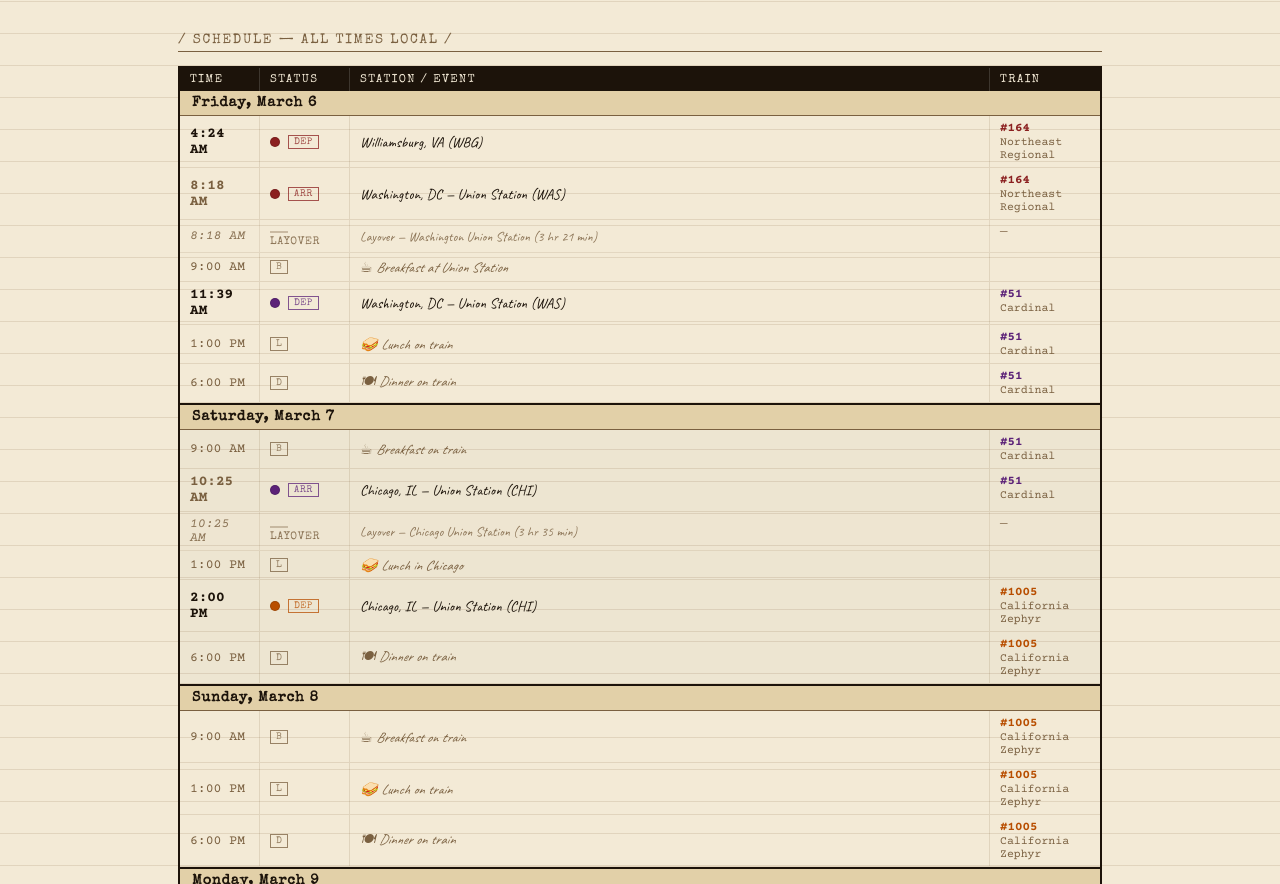
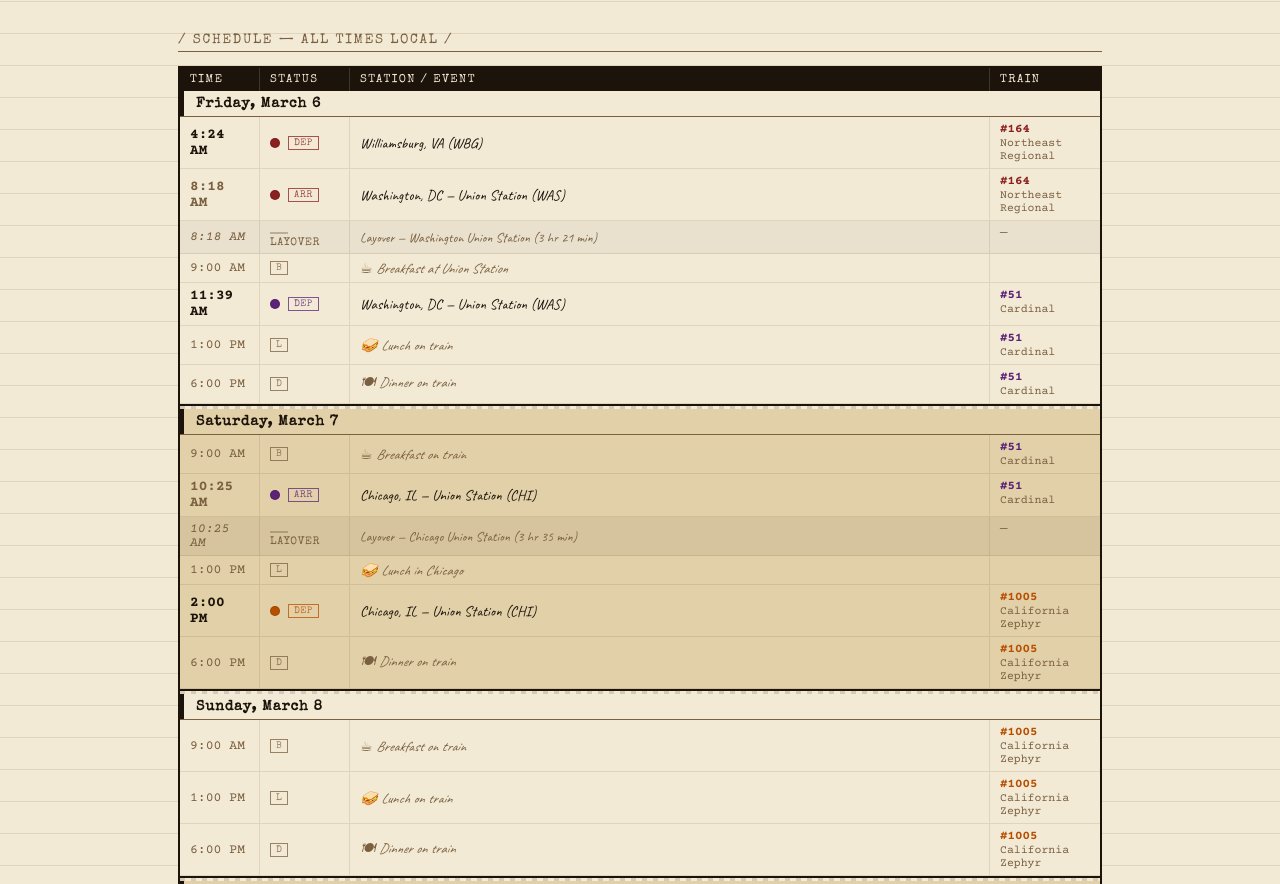
Before and after one commit to noliaphyta/train-trip, a plain HTML site: page index.html in a window 1280 px wide. Shown: the part 574-1458 px from the top of the page. Drawn offline with nearby package versions, Linux system fonts and the light colour scheme.

Commit message:
Update index.html
added days to schedule

```diff
--- a/index.html
+++ b/index.html
@@ -176,20 +176,19 @@
     .tt-date-band {
       display: grid;
       grid-template-columns: 80px 90px 1fr 110px;
-      background: var(--paper-dark);
-      border-top: 2px solid var(--ink);
       border-bottom: 1px solid var(--ink-faint);
       font-family: 'Special Elite', monospace;
       font-size: 0.88rem;
       font-weight: bold;
       color: var(--ink);
+      /* inherits bg from surrounding day group via JS-set inline style */
     }
     .tt-date-band .date-cell {
       grid-column: 1 / -1;
-      padding: 5px 12px;
+      padding: 6px 12px 5px;
       letter-spacing: 0.06em;
+      border-left: 4px solid var(--ink);
     }
-    .tt-date-band:first-of-type { border-top: none; }
 
     /* Individual row */
     .tt-row {
@@ -206,10 +205,8 @@
     /* Row types */
     .tt-row.type-depart .tt-time { font-family: 'Courier Prime', monospace; font-weight: 700; font-size: 0.9rem; }
     .tt-row.type-arrive .tt-time { font-family: 'Courier Prime', monospace; font-weight: 700; font-size: 0.9rem; color: var(--ink-faint); }
-    .tt-row.type-layover { background: var(--paper-darker, var(--paper-dark)); opacity: 0.85; }
     .tt-row.type-layover .tt-time { font-family: 'Courier Prime', monospace; font-size: 0.82rem; color: var(--ink-faint); font-style: italic; }
     .tt-row.type-meal .tt-time { font-family: 'Courier Prime', monospace; font-size: 0.82rem; color: var(--ink-faint); }
-    .tt-row.type-meal { background: transparent; }
     .tt-row.type-meal .tt-event { color: var(--ink-faint); font-style: italic; font-size: 0.88rem; }
 
     .tt-time { min-width: 0; }
@@ -231,12 +228,41 @@
     .tt-row.type-layover .tt-event { font-size: 0.84rem; color: var(--ink-faint); }
     .layover-line { display: inline-block; height: 2px; background: var(--ink-faint); width: 18px; margin-right: 6px; vertical-align: middle; opacity: 0.4; }
 
-    /* Alternating day shading (light / dark) */
-    .tt-day-odd .tt-row  { background: transparent; }
-    .tt-day-even .tt-row { background: rgba(0,0,0,0.025); }
-    body.dark .tt-day-even .tt-row { background: rgba(255,255,255,0.025); }
-    .tt-day-odd .tt-row:hover,
-    .tt-day-even .tt-row:hover { background: var(--paper-mid); }
+    /* Alternating day backgrounds — clearly distinct */
+    .tt-day-odd  { background: var(--paper); }
+    .tt-day-even { background: var(--paper-dark); }
+    body.dark .tt-day-odd  { background: var(--paper); }
+    body.dark .tt-day-even { background: var(--paper-dark); }
+
+    /* Layover rows inherit the day bg but slightly darker */
+    .tt-day-odd  .tt-row.type-layover { background: rgba(0,0,0,0.045); }
+    .tt-day-even .tt-row.type-layover { background: rgba(0,0,0,0.06); }
+    body.dark .tt-day-odd  .tt-row.type-layover { background: rgba(255,255,255,0.04); }
+    body.dark .tt-day-even .tt-row.type-layover { background: rgba(0,0,0,0.18); }
+
+    .tt-day-odd  .tt-row:hover,
+    .tt-day-even .tt-row:hover { background: var(--paper-mid) !important; }
+
+    /* Day divider row between calendar days */
+    .tt-day-divider {
+      grid-column: 1 / -1;
+      display: grid;
+      grid-template-columns: 80px 90px 1fr 110px;
+      border-top: 2px solid var(--ink);
+      border-bottom: 1px solid var(--ink-faint);
+    }
+    .tt-day-divider-inner {
+      grid-column: 1 / -1;
+      height: 3px;
+      background: repeating-linear-gradient(
+        90deg,
+        var(--ink) 0px,
+        var(--ink) 6px,
+        transparent 6px,
+        transparent 12px
+      );
+      opacity: 0.18;
+    }
 
     /* ── BOTTOM GRID ── */
     .bottom-grid { display:grid; grid-template-columns:1fr 1fr; gap:24px; margin-bottom:28px; }
@@ -623,21 +649,50 @@
   let currentGroup = null;
 
   TT_EVENTS.forEach(ev => {
-    // Date band
+    // New day — insert divider + date band + new group
     if (ev.date !== currentDate) {
       currentDate = ev.date;
       dayIndex++;
+
+      // Thick divider row between days (skip before the very first day)
+      if (dayIndex > 0) {
+        const divider = document.createElement('div');
+        divider.style.cssText = `
+          border-top: 2.5px solid var(--ink);
+          display: grid;
+          grid-template-columns: 80px 90px 1fr 110px;
+        `;
+        const inner = document.createElement('div');
+        inner.style.cssText = `
+          grid-column: 1 / -1;
+          height: 3px;
+          background: repeating-linear-gradient(
+            90deg,
+            var(--ink) 0px, var(--ink) 5px,
+            transparent 5px, transparent 11px
+          );
+          opacity: 0.15;
+        `;
+        divider.appendChild(inner);
+        body.appendChild(divider);
+      }
+
+      // Date band
+      // (now appended into currentGroup below)
+
+      // Day group with alternating background — date band lives inside it
+      currentGroup = document.createElement('div');
+      currentGroup.className = dayIndex % 2 === 0 ? 'tt-day-odd' : 'tt-day-even';
+      body.appendChild(currentGroup);
+
+      // Date band appended into group (inherits bg)
       const band = document.createElement('div');
       band.className = 'tt-date-band';
       const cell = document.createElement('div');
       cell.className = 'date-cell';
       cell.textContent = ev.date;
       band.appendChild(cell);
-      body.appendChild(band);
-
-      currentGroup = document.createElement('div');
-      currentGroup.className = dayIndex % 2 === 0 ? 'tt-day-odd' : 'tt-day-even';
-      body.appendChild(currentGroup);
+      currentGroup.appendChild(band);
     }
 
     const train = ev.trainId ? trainMap[ev.trainId] : null;
```
